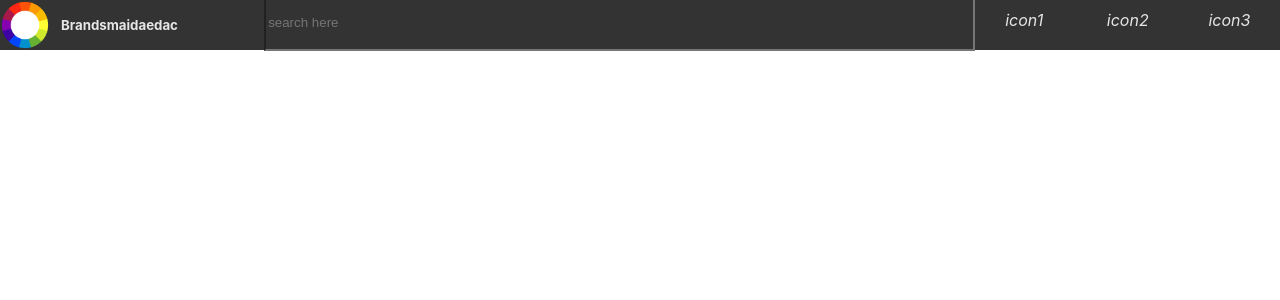
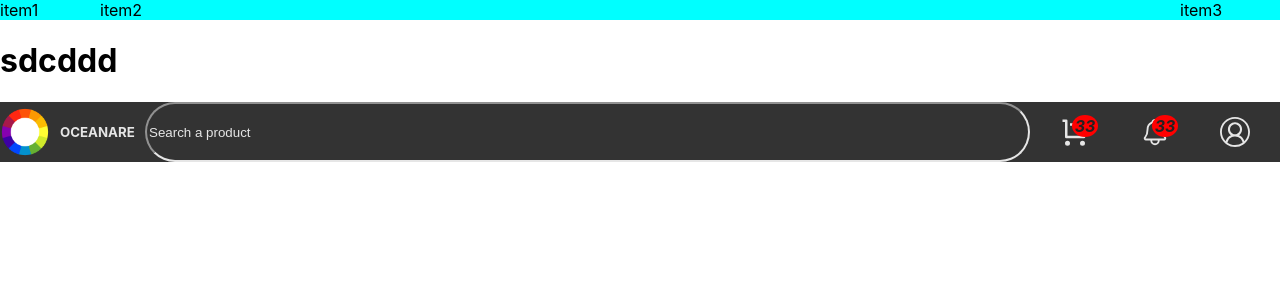
Before and after one commit to Arun-Tiwary/shopping-cart, a React (Create React App) app: page / in a window 1280 px wide. Shown: the top 300 px of the page. Built offline with nearby package versions, Linux system fonts and the light colour scheme.

Commit message:
feat: header icons and badge icons

```diff
--- a/package.json
+++ b/package.json
@@ -8,6 +8,7 @@
     "@testing-library/user-event": "^13.5.0",
     "react": "^18.2.0",
     "react-dom": "^18.2.0",
+    "react-icons": "^4.6.0",
     "react-scripts": "5.0.1",
     "web-vitals": "^2.1.4"
   },
--- a/src/App.css
+++ b/src/App.css
@@ -1,3 +1,10 @@
-@import "./components/header.css";
+@import "./components/Header/header.css";
 
 @import "./components/tets/test.css";
+
+::placeholder {
+    position:relative;
+    color: var(--text2);
+
+
+}
--- a/src/App.js
+++ b/src/App.js
@@ -1,15 +1,15 @@
 
 import './App.css';
-import Header from './components/header';
+import Header from './components/Header/header';
+import Grid from './components/tets/test';
 
-import Grid from './components/tets/test';
 function App() {
   return (
     <div className="App">
 
+      <Grid />
+     <h1>sdcddd</h1>
     <Header />
-
-
     </div>
   );
 }
--- /dev/null
+++ b/src/components/Header/header.css
@@ -0,0 +1,74 @@
+@import "/src/colorcode.css";
+/*
+  .brand-name{
+
+    display: initial;
+    margin: 4px;
+
+  }
+
+  .header-icons{
+    display: inline-block;
+  }
+
+  .header-icons{
+    margin:2px;
+  } */
+
+
+  .header{
+    background-color: var(--background2);
+    max-height: 70px;
+    color: var(--text2);
+    display: grid;
+    /* grid-template-columns: .6fr 2fr 7fr 1fr 1fr 1fr  ; */
+    grid-template-columns: 60px 85px auto 80px 80px 90px ;
+
+}
+
+.icon{
+    margin-left: 30px;
+    align-items: center;
+}
+
+.brand-logo{
+    max-width: 50px;
+    max-height: 50px;
+    border-radius: 50%;
+    align-self: center;
+}
+
+
+.search{
+
+  border-radius: 42px;
+  border-color: var(--text2);
+}
+
+.badge-icon1{
+  position: absolute;
+  color: #242222;
+  right: 181px;
+  top: 114px;
+  background-color: red;
+  width: 24px;
+  border-radius: 300%;
+  font-weight: 700;
+  margin: 1px;
+  padding: 1px;
+  text-align: center;
+}
+
+.badge-icon2{
+  position: absolute;
+  color: #242222;
+  right: 101px;
+  top: 114px;
+  background-color: red;
+  width: 24px;
+  border-radius: 300%;
+  font-weight: 700;
+  margin: 1px;
+  padding: 1px;
+  text-align: center;
+}
--- /dev/null
+++ b/src/components/Header/header.js
@@ -0,0 +1,36 @@
+ import logo from "./Images/logo.png"
+ import {RiShoppingCartLine} from "react-icons/ri"
+ import {IoNotificationsOutline} from "react-icons/io5"
+ import {VscAccount} from "react-icons/vsc"
+
+ function Header (){
+  const cartSize = 33;
+  const iconSize = "30px";
+    return(
+        <>
+        <div className="header">
+          <img className="brand-logo" src={logo} alt="brand logo"></img>
+          <h5 className=" header brand-name">  OCEANARE </h5>
+          <input className=" header search" placeholder="Search a product" />
+
+            <i className=" header icon"><RiShoppingCartLine fontSize = {iconSize} >
+            </RiShoppingCartLine >
+            {
+              cartSize > 3 &&
+            <text className="badge-icon1">{cartSize}</text>
+ }
+            </i>
+            <i className=" header icon"><IoNotificationsOutline fontSize = {iconSize} >
+
+            </IoNotificationsOutline>
+            <text className="badge-icon2">{cartSize}</text>
+            </i>
+            <i className=" header icon"><VscAccount fontSize = {iconSize} /></i>
+          </div>
+
+
+        </>
+    )
+ }
+
+ export default Header;
--- a/src/components/header.css
+++ /dev/null
@@ -1,60 +0,0 @@
-@import "/src/colorcode.css";
-/* .header{
-    position: -webkit-sticky;
-    position: sticky;
-    top: 0;
-    width: 100%;
-    height: 35px;
-    z-index: 10;
-    contain: size style layout;
-    background-color: var(--background2);
-    color: var(--text2);
-    margin: 0;
-
-  }
-  .brand-logo{
-  height: 20px;
-  width: 20px;
-  border-radius: 50%;
-
-
-  }
-  .brand-name{
-
-    display: initial;
-    margin: 4px;
-
-  }
-
-  .search{
-
-  }
-  .header-icons{
-    display: inline-block;
-  }
-
-  .header-icons{
-    margin:2px;
-  } */
-
-
-  .header{
-    background-color: var(--background2);
-    max-height: 50px;
-    color: var(--text2);
-    display: grid;
-    grid-template-columns: .6fr 2fr 7fr 1fr 1fr 1fr  ;
-    justify-content: center;
-    align-content: center;
-}
-
-.icon{
-    margin-left: 30px;
-}
-
-.brand-logo{
-    max-width: 50px;
-    max-height: 50px;
-    border-radius: 50%;
-    align-self: center;
-}
--- a/src/components/header.js
+++ /dev/null
@@ -1,20 +0,0 @@
- import logo from "../Images/logo.png"
- function Header (){
-    return(
-        <>
-        <div className="header">
-          <img className="brand-logo" src={logo} alt="brand logo"></img>
-          <h5 className=" header brand-name">Brandsmaidaedac </h5>
-          <input className=" header search" placeholder="search here" />
-
-            <i className=" header icon">icon1</i>
-            <i className=" header icon">icon2</i>
-            <i className=" header icon">icon3</i>
-          </div>
-
-
-        </>
-    )
- }
-
- export default Header;
--- a/src/components/tets/test.css
+++ b/src/components/tets/test.css
@@ -1,6 +1,6 @@
 .container{
     display: grid;
-    grid-template-columns: 25% 25% 25%;
+    grid-template-columns: 100px auto 100px;
     background-color: aqua;
 
 }
```
Also changed, not shown: src/components/Header/Images/logo.png (renamed from src/Images/logo.png), 1 other file (tests, documents, lock files or other folders).
